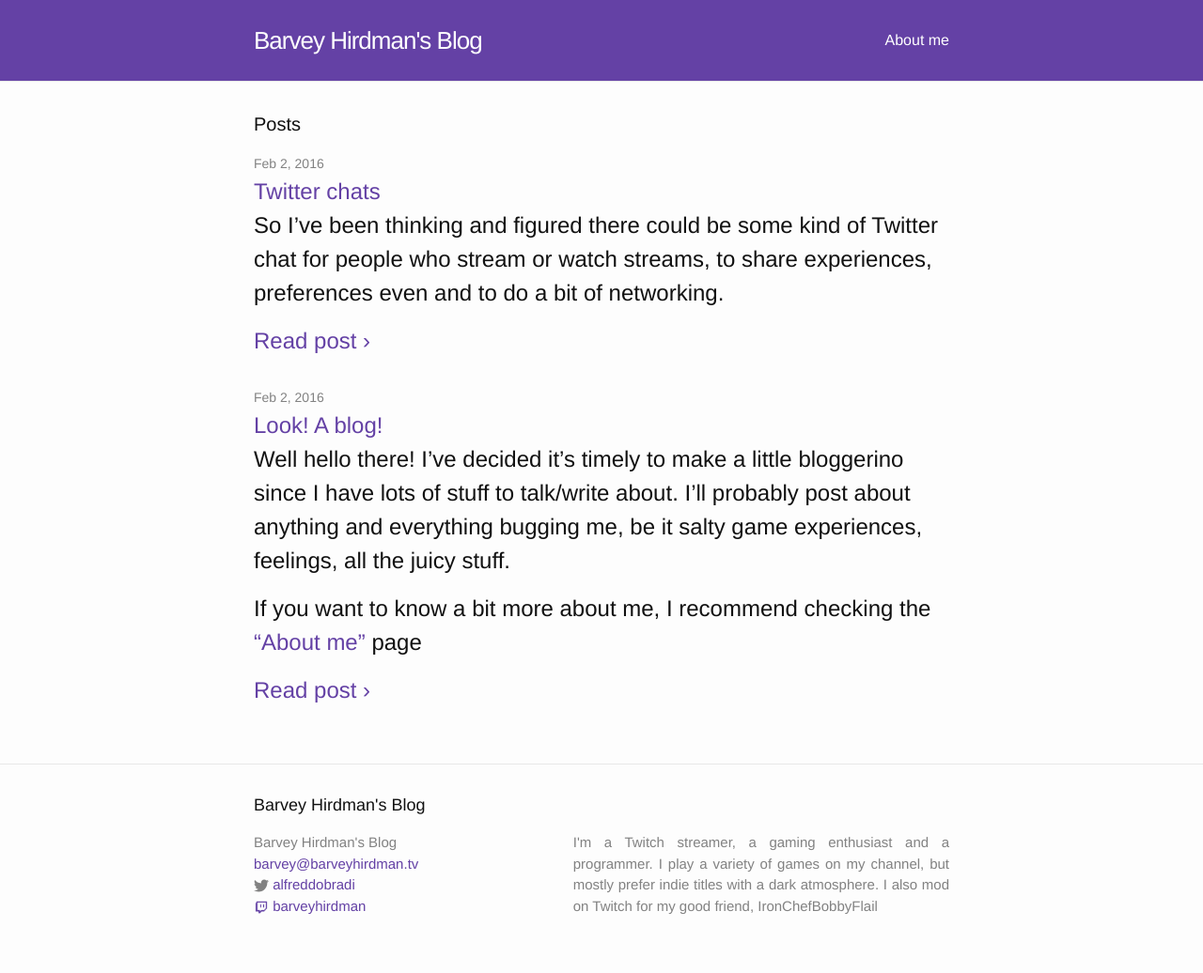
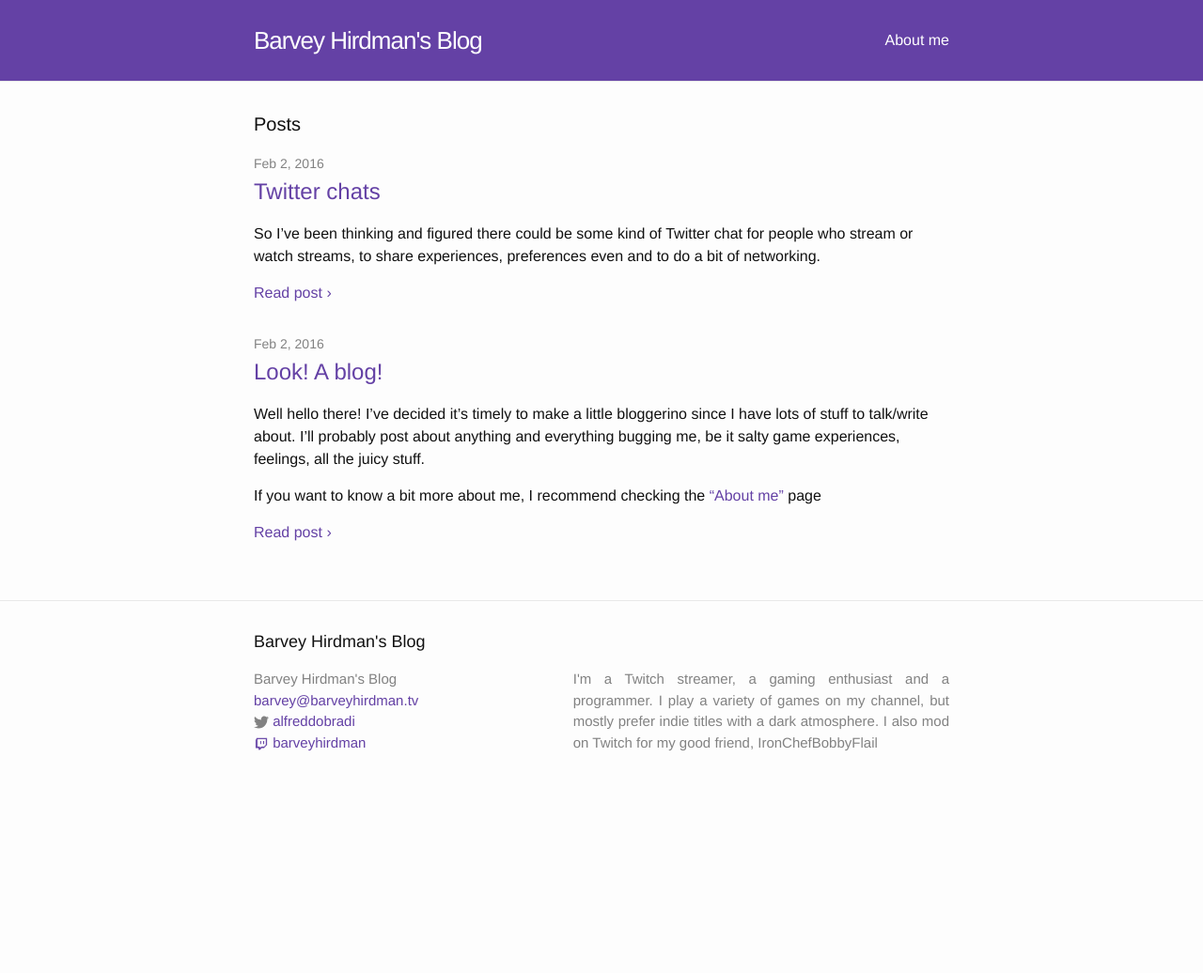
Before and after one commit to AlfredDobradi/blog.barveyhirdman.tv, a Jekyll site: the page built from index.html, in a window 1280 px wide. Shown: the whole page at 94% size. Built offline with Jekyll 4.4.1, drawn with Linux system fonts in a browser that asks for light colours; Markdown is read by kramdown in place of the engine named in the settings; comment, search, counter and statistics services are not loaded; after the commit the page ends 900 px from its top, so only the background shows below that.

Commit message:
Well this was silly.

```diff
--- a/index.html
+++ b/index.html
@@ -13,9 +13,9 @@
 
         <h2>
           <a class="post-link" href="{{ post.url | prepend: site.baseurl }}">{{ post.title }}</a>
-          {{ post.excerpt }}
-          <a href="{{ post.url | prepend: site.baseurl }}" target="_self">Read post &rsaquo;</a>
         </h2>
+        {{ post.excerpt }}
+        <a href="{{ post.url | prepend: site.baseurl }}" target="_self" class="post-link-footer">Read post &rsaquo;</a>
       </li>
     {% endfor %}
   </ul>
```
